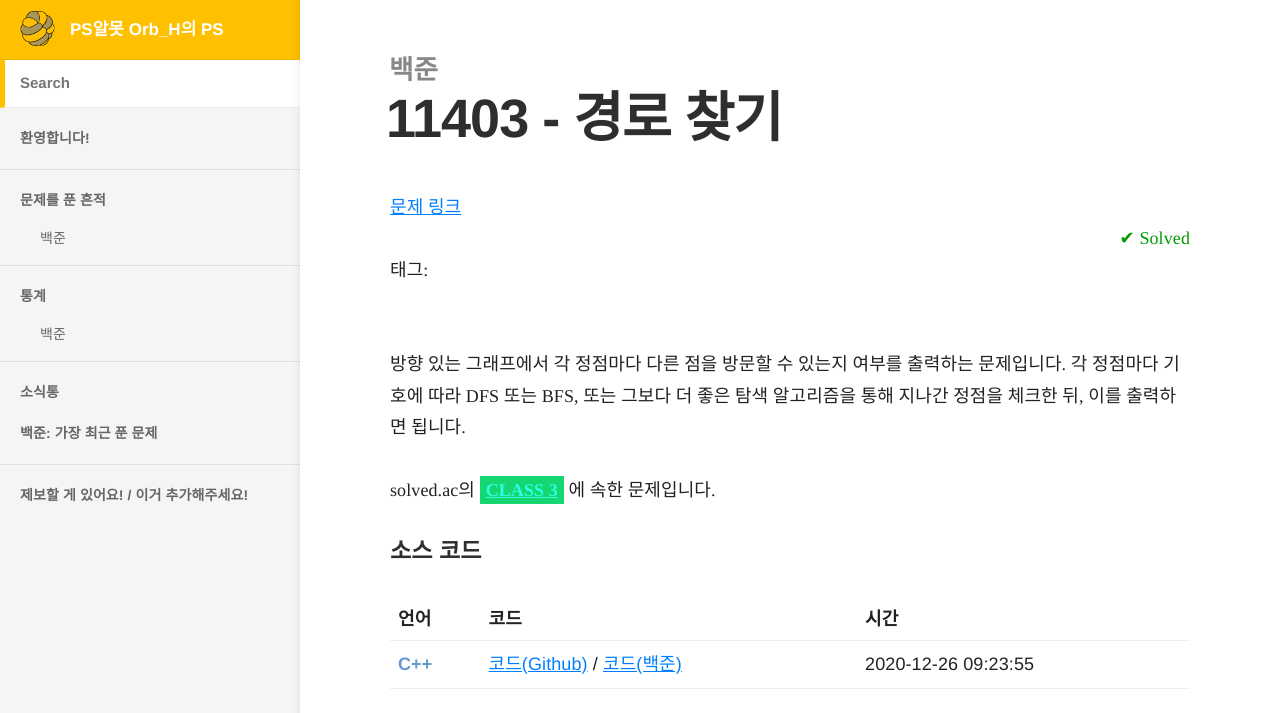
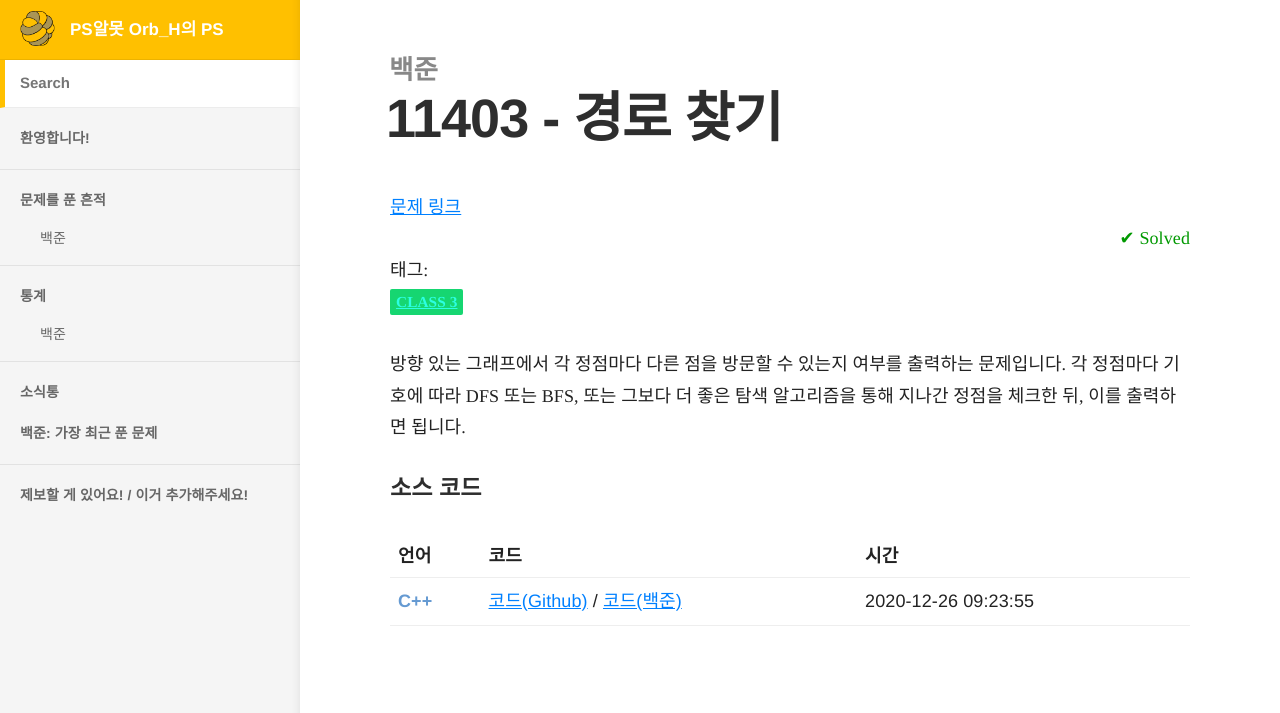
Before and after one commit to Orb-H/nojam, a Jekyll site: the page built from docs/_docs/nojam/11403.md, in a window 1280 px wide. Shown: the top 713 px of the page. Built offline with Jekyll 4.4.1, drawn with Linux system fonts in a browser that asks for light colours; some web fonts are replaced; comment, search, counter and statistics services are not loaded.

Commit message:
Move class info to upper / Simplify & Decorate

```diff
--- a/docs/_layouts/nojam.html
+++ b/docs/_layouts/nojam.html
@@ -64,8 +64,16 @@ layout: default
   태그:
   <p style="display: inline;" id="nojam_tags"></p>
 </div>
-<br />
-<p></p>
+{% for class in site.data.nojam_solved_class %}
+{% if class.problems_normal contains page.solve_num or class.problems_ess contains page.solve_num %}
+<p>
+  <code
+    style="background-color:#{{ class.fg }};padding:4px 6px"><b><a style="color:#{{ class.bg }};font-family:NanumSquare" href="https://solved.ac/class/{{ forloop.index }}" onmouseover="this.style.color='#fff'" onmouseout="this.style.color='#{{ class.bg }}'">CLASS {{ forloop.index }}</a></b></code>{%
+  if class.problems_ess contains page.solve_num %} <code style="background-color:orange;color:white;">ESSENTIAL</code>{%
+  endif %}
+</p>
+{% endif %}
+{% endfor %}
 
 {{ content }}
 
@@ -89,14 +97,6 @@ layout: default
 <p> 백준의 단계별로 풀어보기 {{ num1 }}단계 <a href="https://www.acmicpc.net/step/{{ addr }}">{{ name }}</a>의 <b>{{ num2 }}번</b>
   문제입니다.</p>
 {% endif %}
-{% for class in site.data.nojam_solved_class %}
-{% if class.problems_normal contains page.solve_num or class.problems_ess contains page.solve_num %}
-<p> solved.ac의 <a href="https://solved.ac/class/{{ forloop.index }}"
-    style="color:#{{ class.bg }};background-color:#{{ class.fg }};padding:4px 6px;font-family:NanumSquare"><b>CLASS {{
-      forloop.index }}</b></a> 에 속한 {% if class.problems_ess contains page.solve_num %}<code
-    style="background-color:orange;color:white;">ESSENTIAL</code> {% endif %}문제입니다.</p>
-{% endif %}
-{% endfor %}
 <h4>소스 코드</h4>
 {% if page.solve_detail != nil %}
 <p>
```
